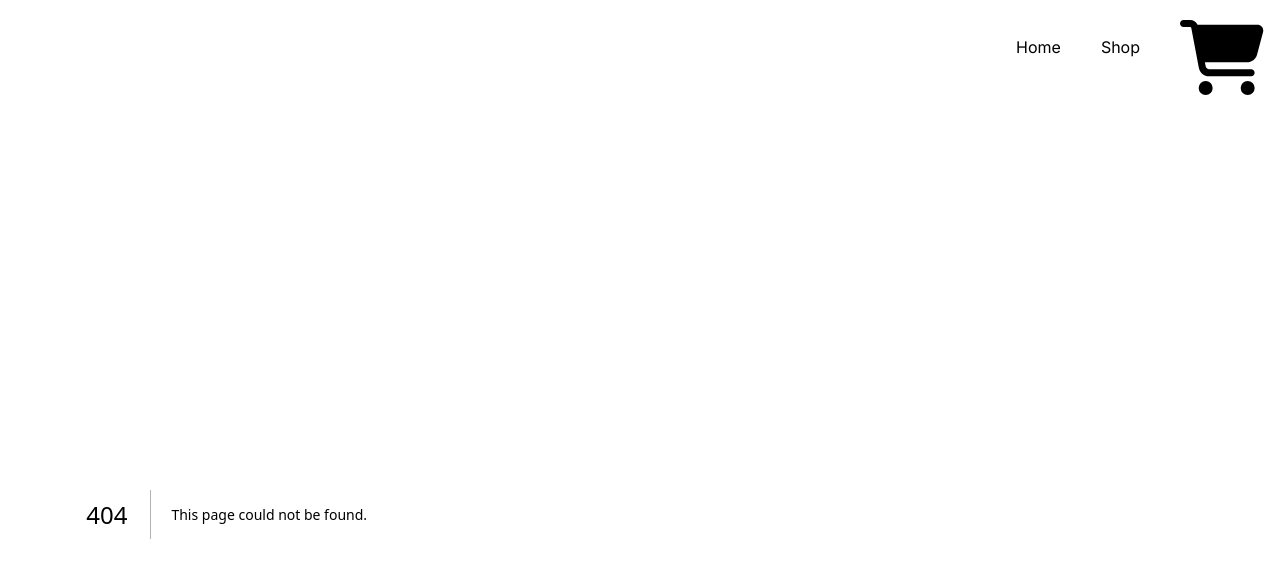
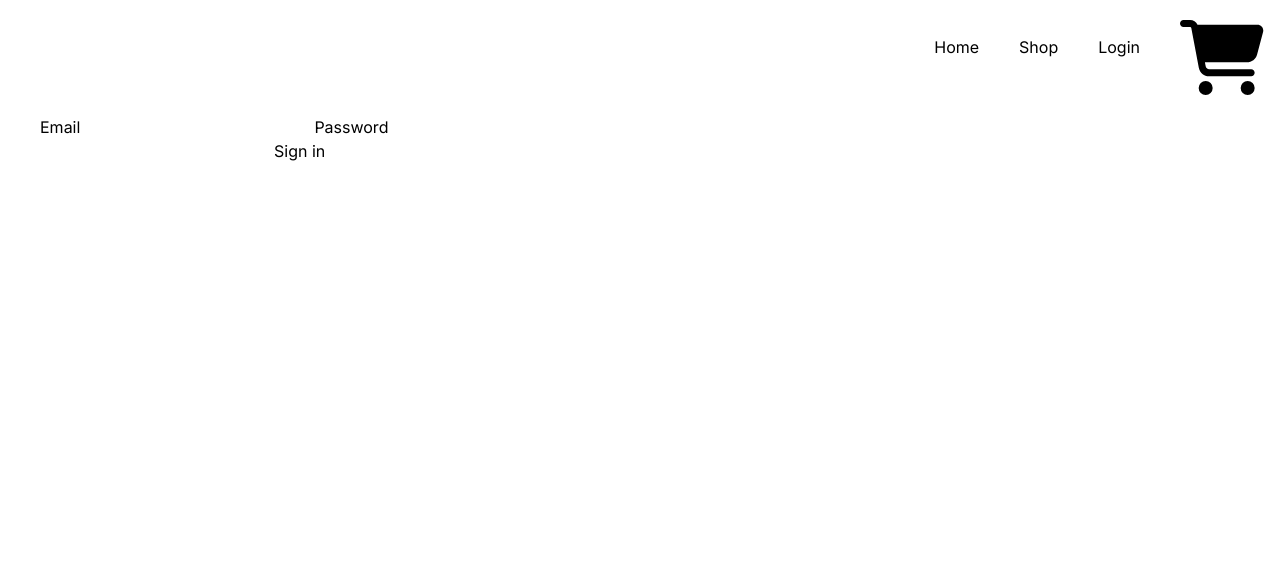
Before and after one commit to Ch40s1/next-store, a Next.js app: page /login in a window 1280 px wide. Before the commit this address had no page. Shown: the top 578 px of the page. Built offline with nearby package versions, Linux system fonts and the light colour scheme.

Commit message:
added login form

```diff
--- /dev/null
+++ b/app/login/page.tsx
@@ -0,0 +1,38 @@
+"use client";
+
+import { log } from 'console';
+import { useState } from 'react';
+
+export default function Login() {
+  const [error, setError] = useState('');
+  // console.log('email', email);
+  // console.log('password', password);
+
+  function handleSubmit(e: any) {
+    e.preventDefault();
+    const email = e.target.email;
+    const password = e.target.password
+    console.log('email', email);
+    console.log('password', password);
+
+  }
+
+  return (
+    <form onSubmit={handleSubmit}>
+      {error && <div>{error}</div>}
+      <label>
+        Email
+        <input
+          type="text"
+        />
+      </label>
+      <label>
+        Password
+        <input
+          type="password"
+        />
+      </label>
+      <button type="submit">Sign in</button>
+    </form>
+  );
+}
--- a/app/ui/navbar/navBar.tsx
+++ b/app/ui/navbar/navBar.tsx
@@ -20,6 +20,9 @@ export default function NavBar() {
           </li>
           <li>
             <Link href="/products">Shop</Link>
+          </li>
+          <li>
+            <Link href="/login">Login</Link>
           </li>
         </ul>
         {/* <Image
```
